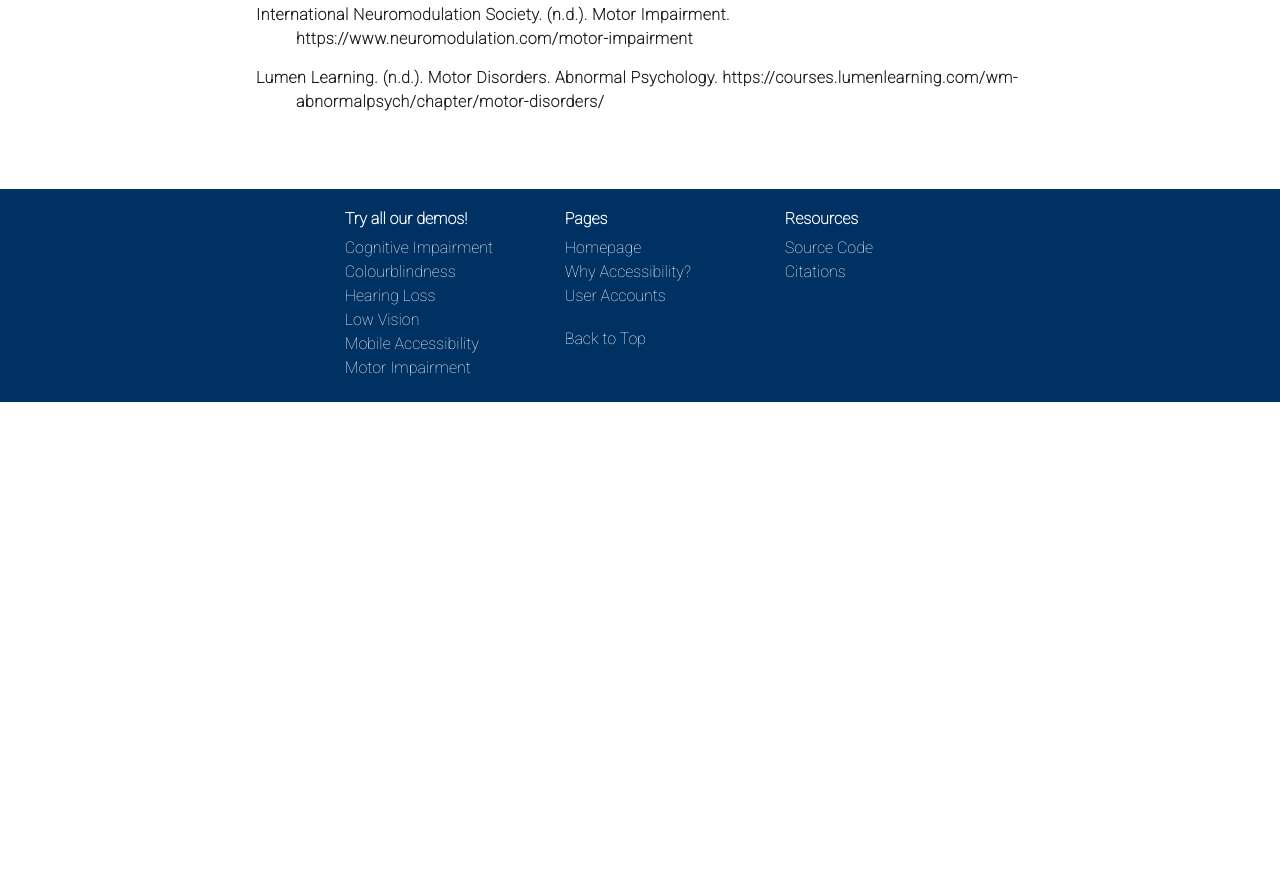
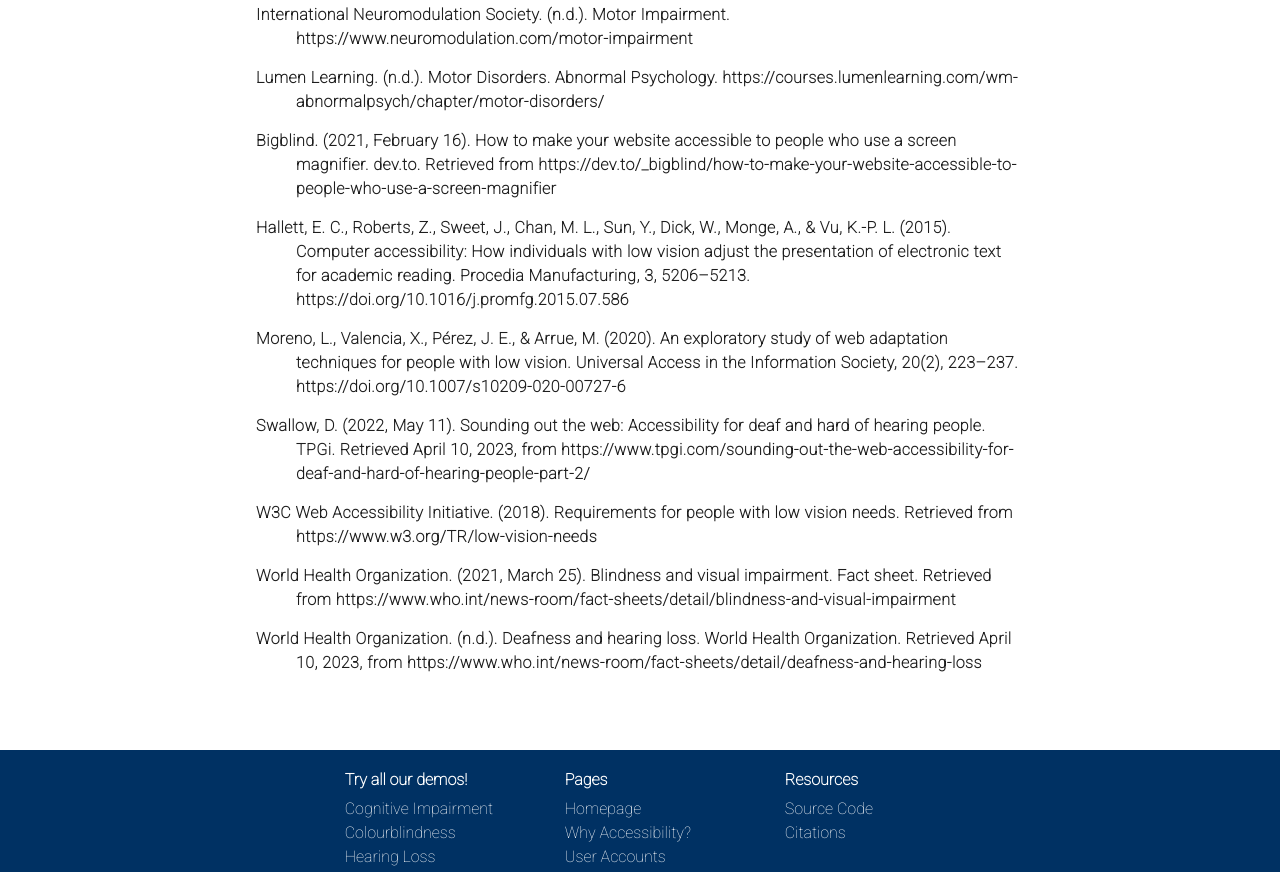
Before and after one commit to ivanchen28/AccessibilityPlus, a React (Create React App) app: page /citations in a window 1280 px wide. Shown: the part 2080-2952 px from the top of the page. Before the commit the page ends 2482 px from the top, so only its background shows below. Built offline with nearby package versions, Linux system fonts and the light colour scheme.

Commit message:
Added citations for hearing loss and low vision pages, fixed empty link

```diff
--- a/src/components/Footer.js
+++ b/src/components/Footer.js
@@ -33,7 +33,7 @@ function Footer() {
           <div className='footer-link-items'>
             <h2 className='footer-heading'>Pages</h2>
             <Link to='/'>Homepage</Link>
-            <Link to='/accessiblity'>Why Accessibility?</Link>
+            <Link to='/accessibility'>Why Accessibility?</Link>
             <Link to='/accounts'>User Accounts</Link>
             <br></br>
             <Link onClick={scrollToTop}>Back to Top</Link>
--- a/src/components/pages/Citations.js
+++ b/src/components/pages/Citations.js
@@ -55,7 +55,7 @@ function Citations() {
           Color Blindness. (n.d.). Coblis - Color Blindness Simulator. https://www.color-blindness.com/coblis-color-blindness-simulator/
         </p>
         <p>
-          World Wide Web Consortium. (2016, April 5). Designing for cognitive disabilities. https://www.w3.org/WAI/tips/designing/
+          W3C Web Accessibility Initiative. (2016, April 5). Designing for cognitive disabilities. https://www.w3.org/WAI/tips/designing/
         </p>
         <p>
           Casesandberg. (n.d.). react-color. GitHub. https://casesandberg.github.io/react-color/
@@ -84,6 +84,27 @@ function Citations() {
         <p>
           Lumen Learning. (n.d.). Motor Disorders. Abnormal Psychology. https://courses.lumenlearning.com/wm-abnormalpsych/chapter/motor-disorders/
         </p>
+        <p>
+          Bigblind. (2021, February 16). How to make your website accessible to people who use a screen magnifier. dev.to. Retrieved from https://dev.to/_bigblind/how-to-make-your-website-accessible-to-people-who-use-a-screen-magnifier
+        </p>
+        <p>
+          Hallett, E. C., Roberts, Z., Sweet, J., Chan, M. L., Sun, Y., Dick, W., Monge, A., &amp; Vu, K.-P. L. (2015). Computer accessibility: How individuals with low vision adjust the presentation of electronic text for academic reading. Procedia Manufacturing, 3, 5206–5213. https://doi.org/10.1016/j.promfg.2015.07.586
+        </p>
+        <p>
+          Moreno, L., Valencia, X., Pérez, J. E., &amp; Arrue, M. (2020). An exploratory study of web adaptation techniques for people with low vision. Universal Access in the Information Society, 20(2), 223–237. https://doi.org/10.1007/s10209-020-00727-6
+        </p>
+        <p>
+          Swallow, D. (2022, May 11). Sounding out the web: Accessibility for deaf and hard of hearing people. TPGi. Retrieved April 10, 2023, from https://www.tpgi.com/sounding-out-the-web-accessibility-for-deaf-and-hard-of-hearing-people-part-2/
+        </p>
+        <p>
+          W3C Web Accessibility Initiative. (2018). Requirements for people with low vision needs. Retrieved from https://www.w3.org/TR/low-vision-needs
+        </p>
+        <p>
+          World Health Organization. (2021, March 25). Blindness and visual impairment. Fact sheet. Retrieved from https://www.who.int/news-room/fact-sheets/detail/blindness-and-visual-impairment
+        </p>
+        <p>
+          World Health Organization. (n.d.). Deafness and hearing loss. World Health Organization. Retrieved April 10, 2023, from https://www.who.int/news-room/fact-sheets/detail/deafness-and-hearing-loss
+        </p>
       </div>
     </div>
   )
--- a/src/components/pages/demos/HearingLoss.js
+++ b/src/components/pages/demos/HearingLoss.js
@@ -29,7 +29,7 @@ function HearingLoss() {
           <li>Media players without controls to stop, pause, and adjust audio volume.</li>
         </ul>
         <p>
-            Ruth MacMullen, an academic librarian who has been profoundly deaf since birth, has spoken about how her deafness affects her needs when it comes to using the Web. Drawing from her experiences, the following are some recommendations on how to improve accessibility for deaf and hard of hearing people, with an emphasis on <b>clear communication</b> and <b>flexibility of content</b>:
+            <a href="https://www.tpgi.com/sounding-out-the-web-accessibility-for-deaf-and-hard-of-hearing-people-part-2/">Ruth MacMullen</a>, an academic librarian who has been profoundly deaf since birth, has spoken about how her deafness affects her needs when it comes to using the Web. Drawing from her experiences, the following are some recommendations on how to improve accessibility for deaf and hard of hearing people, with an emphasis on <b>clear communication</b> and <b>flexibility of content</b>:
         </p>
         <ul>
             <li><u>Provide accurate captions for video with sound and full transcripts for all audio content.</u> Automated captions in particular should be checked for accuracy or inappropriate content. As Ruth noted, “even a little bit of effort made to clean up captions makes a huge difference to a deaf user.”</li>
--- a/src/components/pages/demos/LowVision.js
+++ b/src/components/pages/demos/LowVision.js
@@ -21,10 +21,10 @@ function LowVision() {
           <figcaption>The visual experience of an individual with (a) normal vision, (b) macular degeneration, (c) glaucoma, and (d) cataracts.</figcaption>
         </figure>
         <p>
-            Unlike blind users, users with low vision prefer to make use of their residual vision as much as possible and are able to see content when it is displayed optimally for them. However, user needs can vary greatly across individuals with low vision—or even across one person’s day-to-day conditions—and one user’s needs may conflict with another’s. For example, studies have shown that individuals with tunnel vision benefit from smaller text sizes, whereas most individuals with low visual clarity need larger text sizes to read better (Hallet et al., 2015).
+            Unlike blind users, users with low vision prefer to make use of their residual vision as much as possible and are able to see content when it is displayed optimally for them. However, user needs can vary greatly across individuals with low vision—or even across one person’s day-to-day conditions—and one user’s needs may conflict with another’s. For example, <a href="https://doi.org/10.1016/j.promfg.2015.07.586">studies</a> have shown that individuals with tunnel vision benefit from smaller text sizes, whereas most individuals with low visual clarity need larger text sizes to read better.
         </p>
         <p>
-            Since visual experiences within the low vision community can vary so drastically, users need to be able to customize how content is displayed on their screens to meet their own needs. Common assistive tools and adaptive strategies for making web content more accessible include screen magnifiers (software that can be used to magnify portions of the screen), custom browser settings (for zooming in on a page or increasing the default text size), sometimes and screen readers, or any combination of the three (Moreno et al., 2020).
+            Since visual experiences within the low vision community can vary so drastically, users need to be able to customize how content is displayed on their screens to meet their own needs. Common assistive tools and adaptive strategies for making web content more accessible include screen magnifiers (software that can be used to magnify portions of the screen), custom browser settings (for zooming in on a page or increasing the default text size), sometimes and screen readers, or any combination of the three.
         </p>
         <hr/>
         <LowVisionDemo></LowVisionDemo>
@@ -33,7 +33,7 @@ function LowVision() {
           As seen in the interactive example above, accessibility fails when the content fails to allow its users to interact with it in their preferred way, such as adjusting settings for font size and page zoom. Thus, flexible content—for example, <u>content that is flexible enough to be rendered by screen readers, enlarged by screen magnifiers, and responsive to browser setting changes</u>—is a key principle that developers should pay attention to when making the Web accessible to low vision users.
         </p>
         <p>
-          Unfortunately, despite the wide variety of assistive and adaptive methods that low vision users use to customize web content, current standards on accessibility for visually impaired users tend to be geared towards compliance for screen readers, which means users who rely on screen magnification, text resizing, or other vision support tools can often be overlooked in discussions on design. Some practical recommendations on how to improve accessibility for people who use such tools based on both personal experience and online stories of low vision users are listed below:
+          Unfortunately, despite the wide variety of assistive and adaptive methods that low vision users use to customize web content, current standards on accessibility for visually impaired users tend to be geared towards compliance for screen readers, which means users who rely on screen magnification, text resizing, or other vision support tools can often be overlooked in discussions on design. Some practical recommendations on how to improve accessibility for people who use such tools based on both personal experience and <a href="https://dev.to/_bigblind/how-to-make-your-website-accessible-to-people-who-use-a-screen-magnifier">online stories</a> of low vision users are listed below:
         </p>
         <ul>
           <li><u>Allow users to adjust text size without loss of any content.</u>
```
